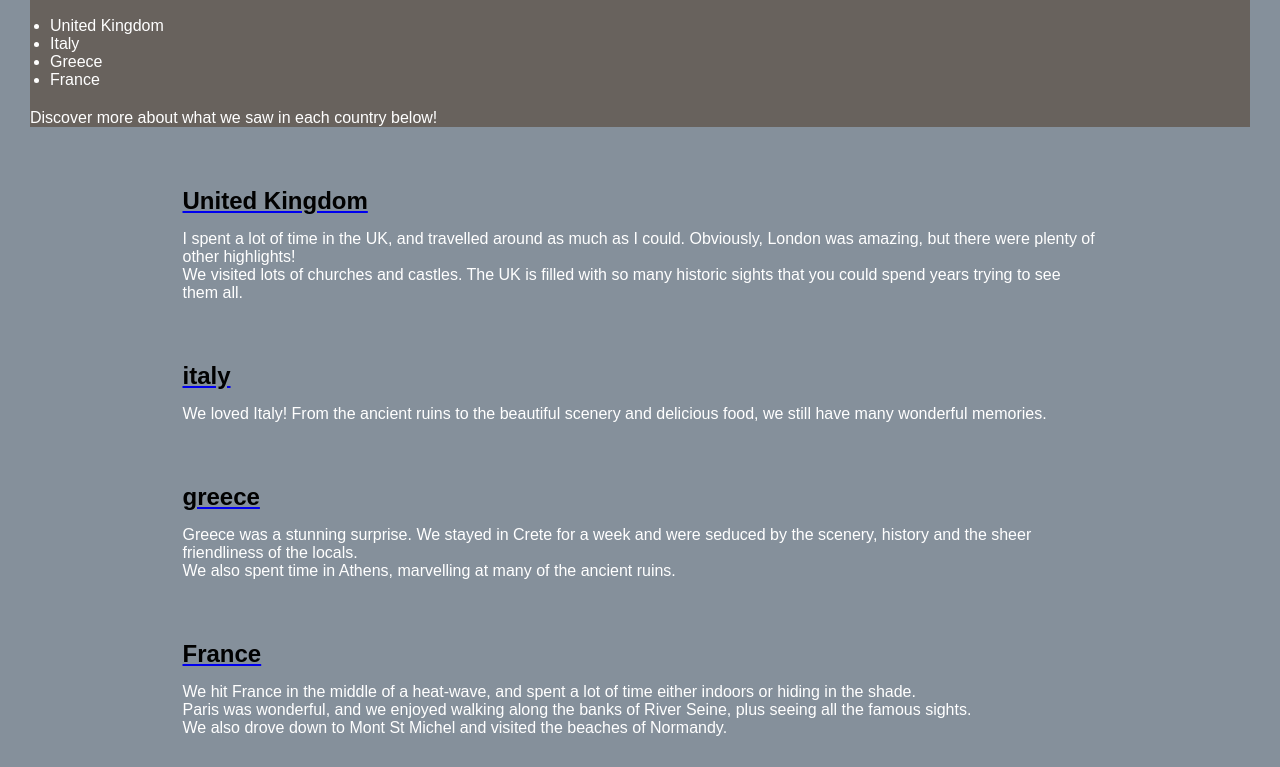
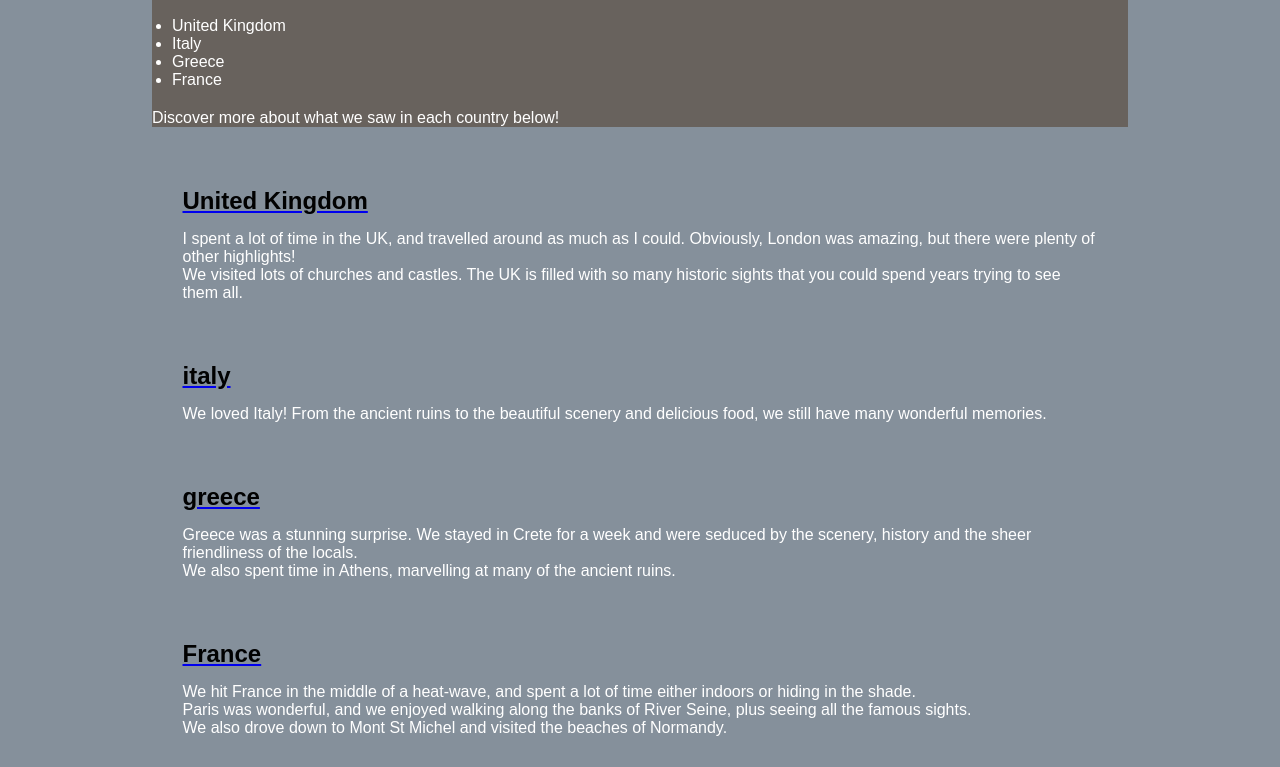
Before and after one commit to standrewscollege2018/2022-year-11-web-design-classwork-nathanstac, a plain HTML site: page intro/europe/index.html in a window 1280 px wide. Shown: the part 120-887 px from the top of the page. Drawn offline with Linux system fonts and the light colour scheme.

Commit message:
Update styles.css

```diff
--- a/intro/europe/styles.css
+++ b/intro/europe/styles.css
@@ -22,6 +22,8 @@ ul{
 .intro{
   background-color: rgba(76, 54, 32, 0.5);
   margin: 0px;
+  width: 80%;
+  margin: 0px auto;
 }
 
 .body{
```
